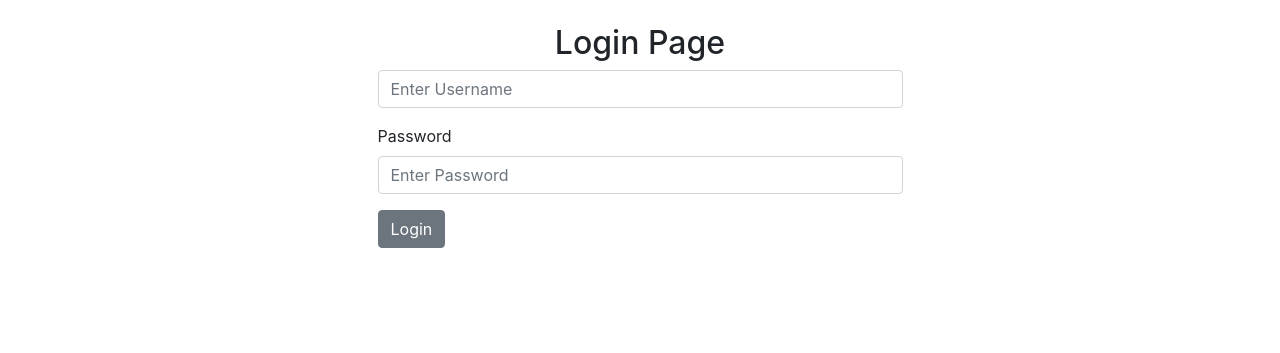
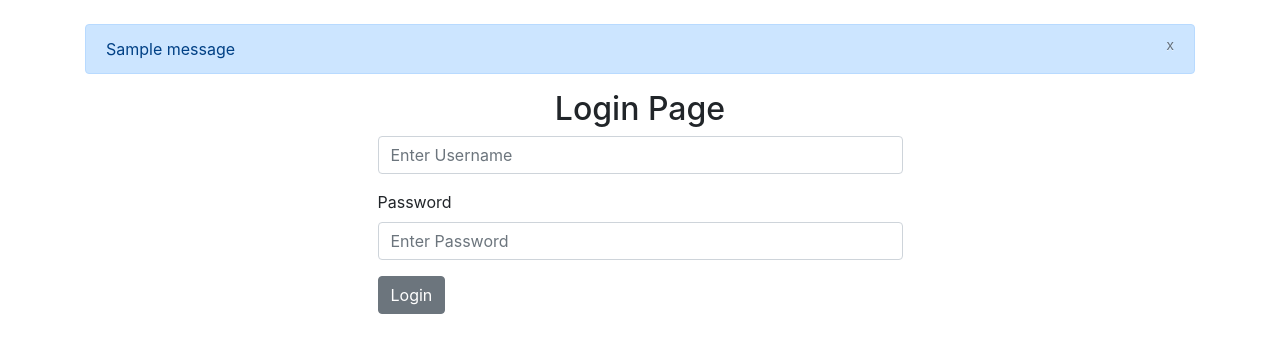
Before and after one commit to hicondron/User-Authentication-App, a Django app: page /login/ in a window 1280 px wide. Shown: the part 56-409 px from the top of the page. Run offline with Django 3.2, Linux system fonts and the light colour scheme; one stand-in notice (Sample message) is shown; some libraries are stand-ins or nearby versions.

Commit message:
add alert messages for login

```diff
--- a/authenticate/templates/authenticate/base.html
+++ b/authenticate/templates/authenticate/base.html
@@ -27,8 +27,19 @@
     <br/>
 
       <div class= "container">
-      {% block content %}
-      {% endblock %}
+        {% if messages %}
+          {% for message in messages %}
+            <div class= "alert alert-primary alert-dismissable" role= "alert">
+              <button class= "close" data-dismiss="alert">
+                      <small><sup>x</sup></small>
+                  </button>
+              {{ message }}
+            </div>
+          {% endfor %}
+        {% endif %}
+
+        {% block content %}
+        {% endblock %}
       </div>
     <!-- Optional JavaScript -->
     <!-- jQuery first, then Popper.js, then Bootstrap JS -->
--- a/authenticate/templates/authenticate/login.html
+++ b/authenticate/templates/authenticate/login.html
@@ -8,7 +8,7 @@
     <form method= "POST">
         {% csrf_token %}
     <div class="form-group">
-        <input type="text" class="form-control" name = "Username" placeholder="Enter Username">
+        <input type="text" class="form-control" name = "username" placeholder="Enter Username">
     </div>
     <div class="form-group">
         <label for="exampleInputPassword1">Password</label>
--- a/authenticate/views.py
+++ b/authenticate/views.py
@@ -1,5 +1,6 @@
 from django.shortcuts import render, redirect
 from django.contrib.auth import authenticate, login, logout
+from django.contrib import messages
 
 def home(request):
     return render(request, 'authenticate/home.html', {})
@@ -11,8 +12,10 @@ def login_user(request):
         user = authenticate(request, username=username, password=password)
         if user is not None:
             login(request, user)
+            messages.success(request, ('You Have Successfully Logged In!'))
             return redirect('home')
         else:
+            messages.success(request, ('Error.  Please Try Again'))
             return redirect('login')
     else:
         return render(request, 'authenticate/login.html', {})
```
Also changed, not shown: db.sqlite3.
